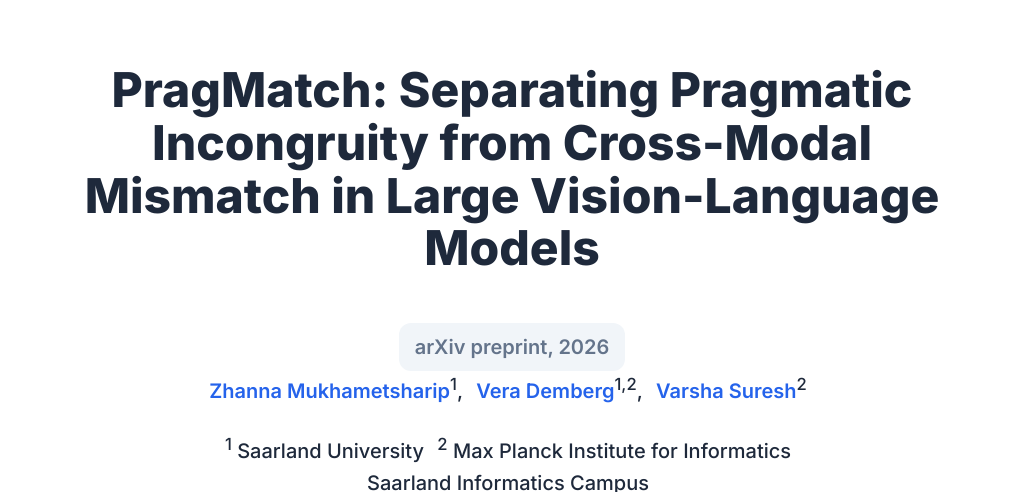
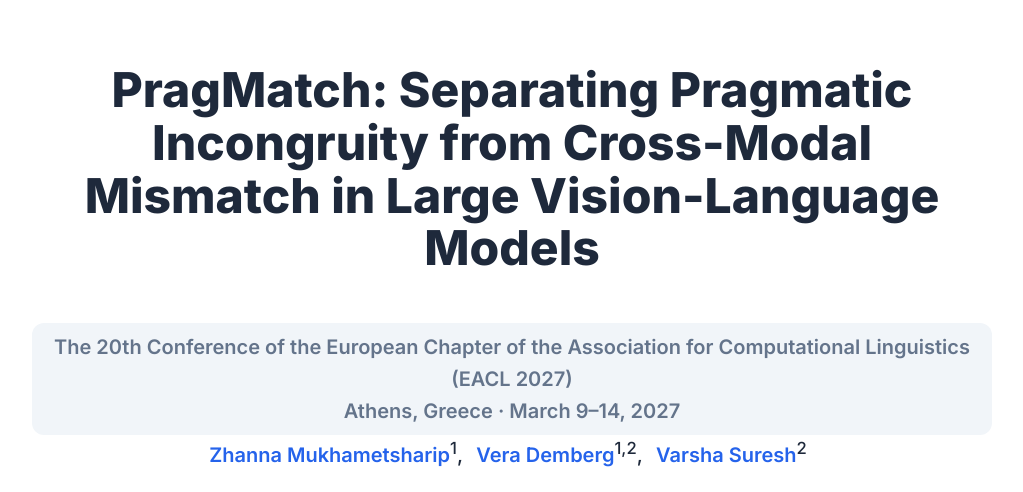
Before and after one commit to zh021120/pragmatch-project-page, a plain HTML site: page index.html in a window 1280 px wide. Shown: the top 492 px of the page, without its empty margins (128-1151 px from the left). Drawn offline with nearby package versions, Linux system fonts and the light colour scheme; some icons are missing.

Commit message:
Update4 index.html

```diff
--- a/index.html
+++ b/index.html
@@ -201,9 +201,13 @@
             </h1>
 
 
-<!-- Publication information -->
+
+<!-- Conference information -->
 <div class="is-size-5 publication-venue">
-  arXiv preprint, 2026
+  The 20th Conference of the European Chapter of the
+  Association for Computational Linguistics (EACL 2027)
+  <br>
+  Athens, Greece · March 9–14, 2027
 </div>
 
 <!-- Authors -->
@@ -232,6 +236,7 @@
     Saarland Informatics Campus
   </span>
 </div>
+
 
 
             <!-- Publication links -->
```
